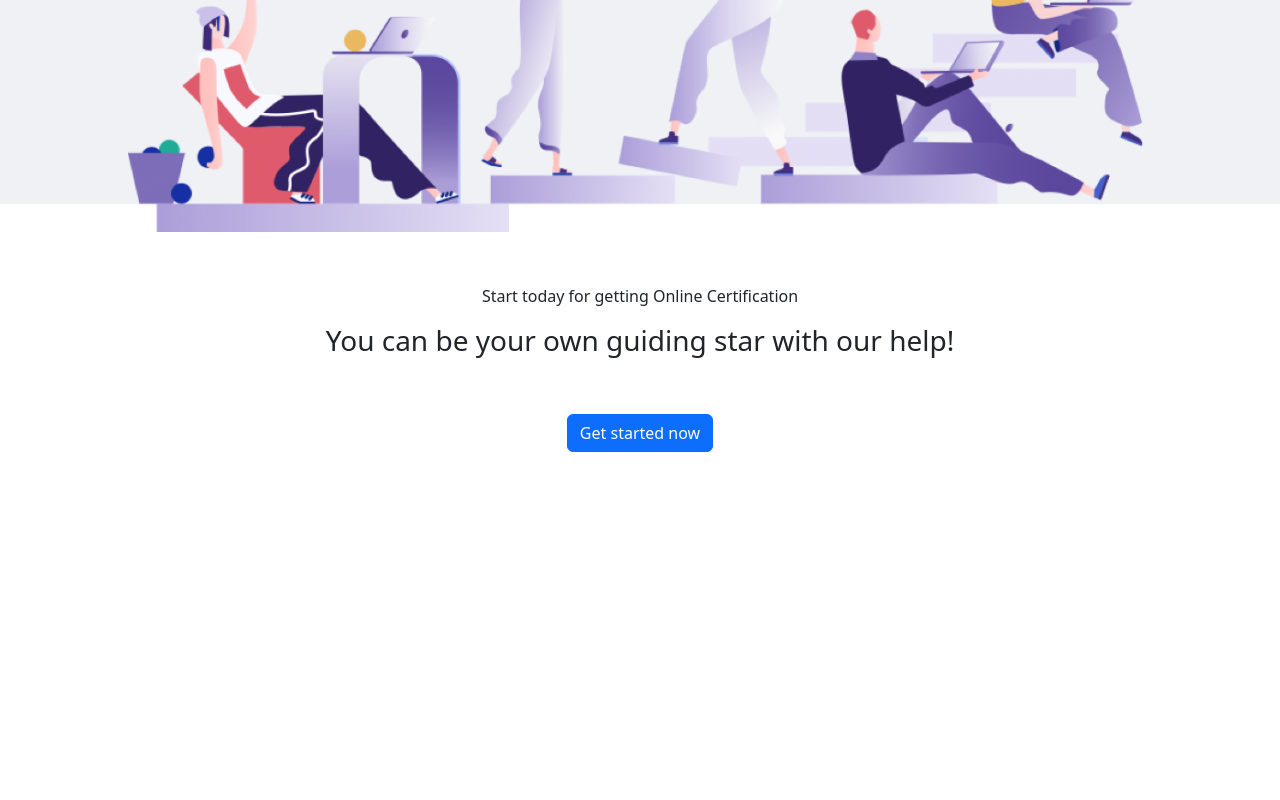
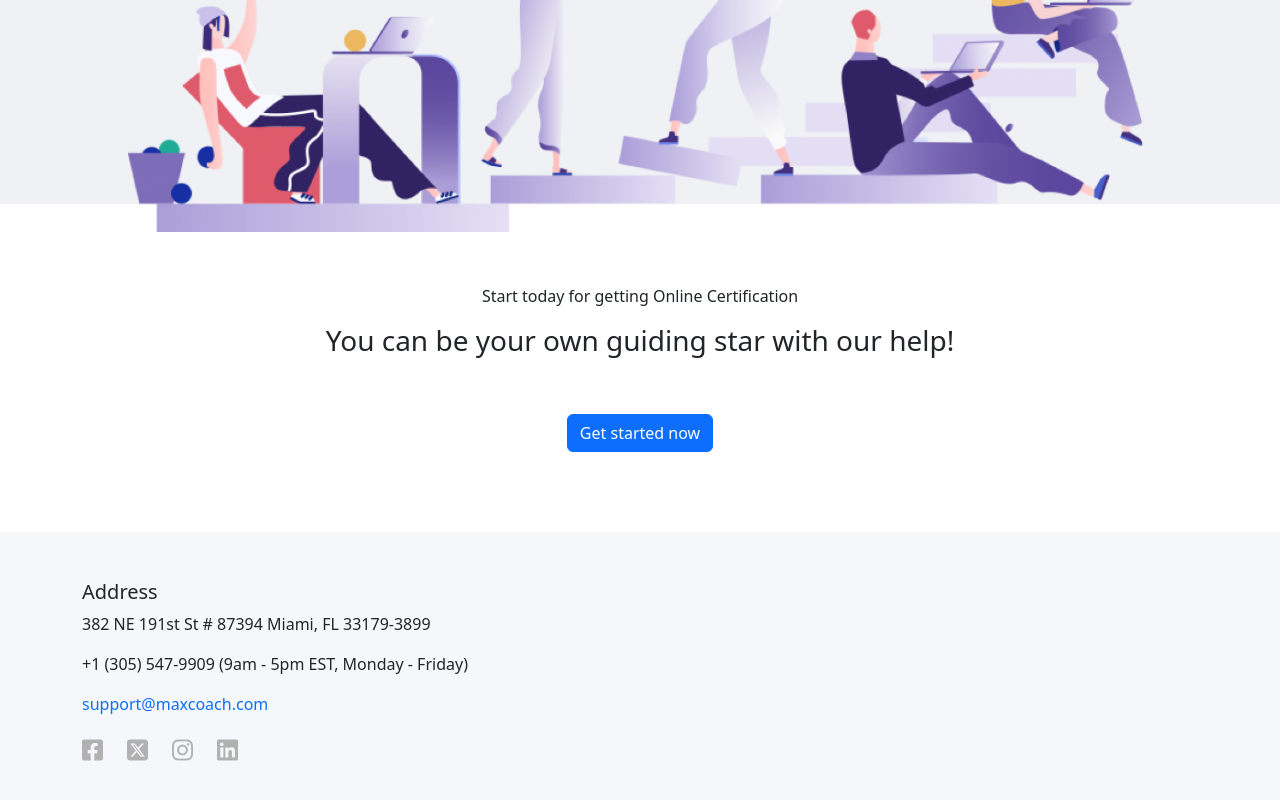
Before and after one commit to iaio998/proj-html-vuejs, a Vue app: page / in a window 1280 px wide. Shown: the part 5320-6120 px from the top of the page. Before the commit the page ends 5852 px from the top, so only its background shows below. Built offline with nearby package versions, Linux system fonts and the light colour scheme.

Commit message:
Added footer address component

```diff
--- a/src/App.vue
+++ b/src/App.vue
@@ -5,17 +5,22 @@
   <main>
     <MainComponent />
   </main>
+  <footer>
+    <FooterComponent />
+  </footer>
 </template>
 
 <script>
 import HeaderComponent from "./components/header/HeaderComponent.vue";
 import MainComponent from "./components/main/MainComponent.vue";
+import FooterComponent from "./components/footer/FooterComponent.vue";
 
 export default {
   name: "App",
   components: {
     HeaderComponent,
     MainComponent,
+    FooterComponent,
   },
   data() {
     return {};
--- a/src/assets/style/partials/_variables.scss
+++ b/src/assets/style/partials/_variables.scss
@@ -5,3 +5,4 @@ $color-purple: #3f3a64;
 $color-grey: #696969;
 $color-black-secondary: #333333;
 $color-white-secondary: #f5f7fa;
+$color-socials-hyperlink: #b1b1b1;
--- a/src/components/footer/FooterComponent.vue
+++ b/src/components/footer/FooterComponent.vue
@@ -1,11 +1,28 @@
 <template>
-  <div></div>
+  <footer class="external py-5">
+    <div class="container">
+      <div class="row">
+        <div class="col-6">
+          <AddressComponent />
+        </div>
+        <div class="col-3"></div>
+        <div class="col-3"></div>
+      </div>
+    </div>
+  </footer>
 </template>
 
 <script>
+import AddressComponent from "./partials/AddressComponent.vue";
 export default {
-  name: "fOOTERComponent",
+  name: "FooterComponent",
+  components: { AddressComponent },
 };
 </script>
 
-<style lang="scss" scoped></style>
+<style lang="scss" scoped>
+@use "../../assets/style/partials/variables" as *;
+.external {
+  background-color: $color-white-secondary;
+}
+</style>
--- /dev/null
+++ b/src/components/footer/partials/AddressComponent.vue
@@ -0,0 +1,59 @@
+<template>
+  <div class="text-start">
+    <h5>Address</h5>
+    <p>{{ this.address }}</p>
+    <p>{{ this.contact }}</p>
+    <p>
+      <a href="#">{{ this.email }}</a>
+    </p>
+    <ul class="d-flex">
+      <li class="pe-4 fs-4" v-for="el in socials">
+        <a class="hyperlink" href="#">
+          <i :class="el.fontAwesome"></i>
+        </a>
+      </li>
+    </ul>
+  </div>
+</template>
+
+<script>
+export default {
+  name: "AddressComponent",
+  data() {
+    return {
+      address: "382 NE 191st St # 87394 Miami, FL 33179-3899",
+      contact: "+1 (305) 547-9909 (9am - 5pm EST, Monday - Friday)",
+      email: "support@maxcoach.com",
+      socials: [
+        {
+          socialId: 1,
+          name: "Facebook",
+          fontAwesome: "fa-brands fa-square-facebook",
+        },
+        {
+          socialId: 2,
+          name: "X",
+          fontAwesome: "fa-brands fa-square-x-twitter",
+        },
+        {
+          socialId: 3,
+          name: "Instagram",
+          fontAwesome: "fa-brands fa-instagram",
+        },
+        {
+          socialId: 4,
+          name: "Linkedin",
+          fontAwesome: "fa-brands fa-linkedin",
+        },
+      ],
+    };
+  },
+};
+</script>
+
+<style lang="scss" scoped>
+@use "../../../assets/style/partials/variables" as *;
+.hyperlink {
+  color: $color-socials-hyperlink;
+}
+</style>
```
Also changed, not shown: src/components/footer/partials/ExploreComponent.vue (added, +9 -0 lines).
